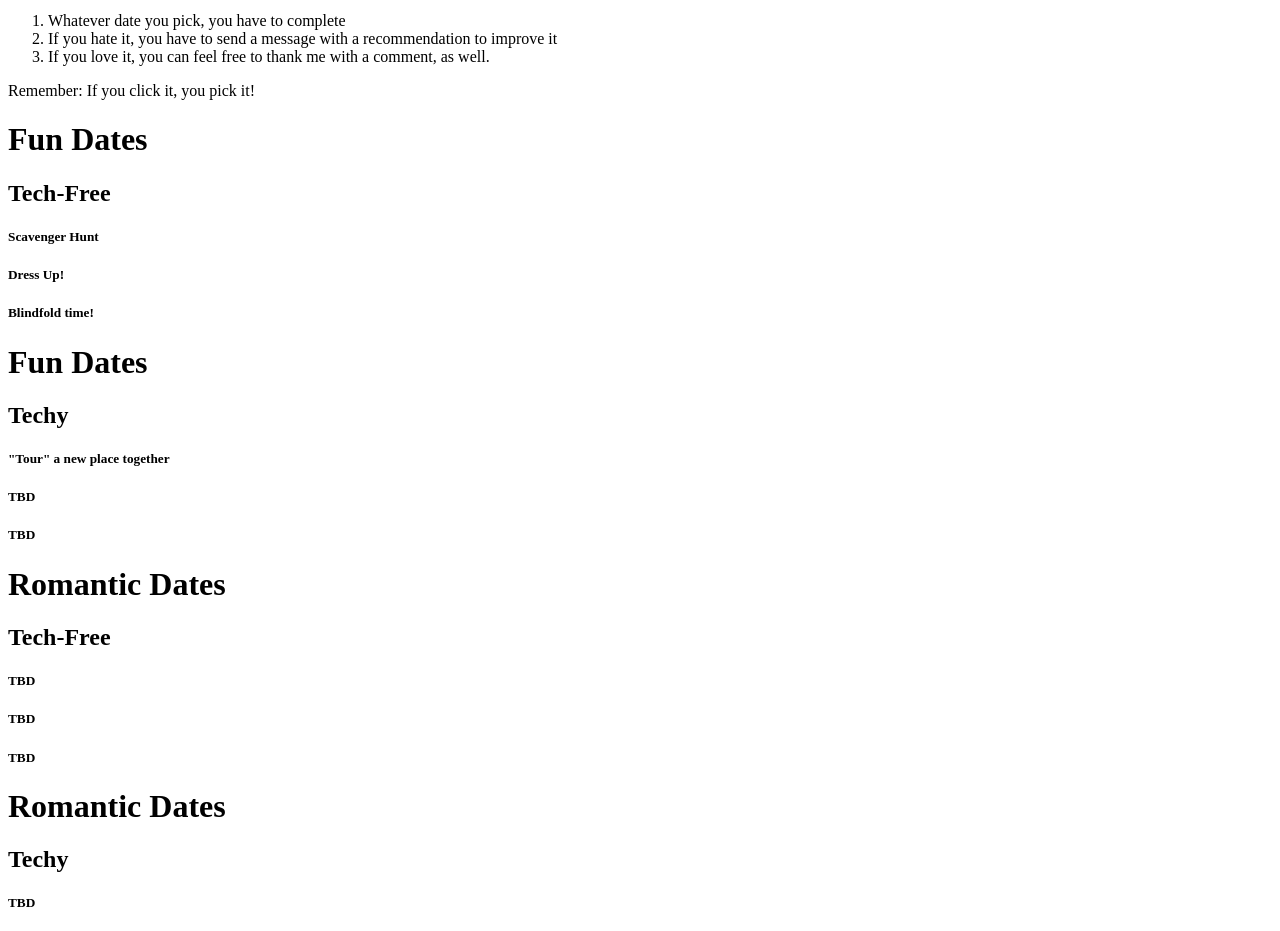
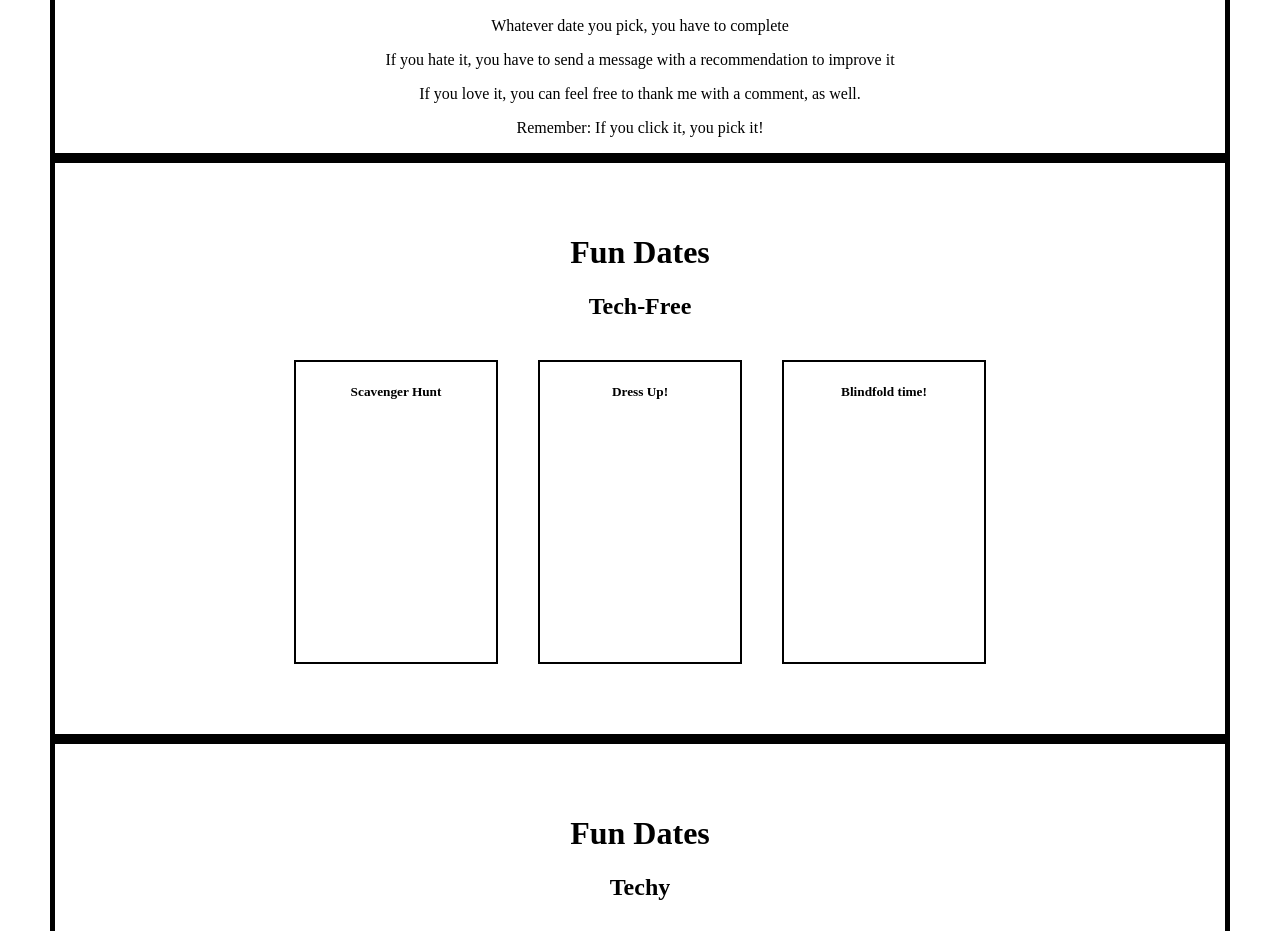
Before and after one commit to ajudd2020/datenightideas, a plain HTML site: page index.html in a window 1280 px wide. Shown: the part 260-1191 px from the top of the page. Drawn offline with Linux system fonts and the light colour scheme.

Commit message:
added styles and updated index.html to work better with styles

```diff
--- a/index.html
+++ b/index.html
@@ -2,6 +2,7 @@
 <html>
     <head>
         <title>Date Night Idea Generator</title>
+        <link rel="stylesheet" href="styles/style.css" />
     </head>
     <body>
         <nav>
@@ -20,72 +21,76 @@
                 There's one catch. If you're going to use these date nigth ideas, you have to follow the rules.
             </p>
             <h2>The Rules:</h2>
-            <ol>
-                <li>Whatever date you pick, you have to complete</li>
-                <li>If you hate it, you have to send a message with a recommendation to improve it</li>
-                <li>If you love it, you can feel free to thank me with a comment, as well.</li>
-            </ol>
+            <p>
+                Whatever date you pick, you have to complete
+            </p>
+            <p>
+                If you hate it, you have to send a message with a recommendation to improve it
+            </p>
+            <p>
+                If you love it, you can feel free to thank me with a comment, as well.
+            </p>
             <p>
                 Remember: If you click it, you pick it!
             </p>
             <!--BUTTON FOR "LET'S GO!"-->
         </header>
-        <div class="funTechFree">
+        <div class="funTechFree category">
             <h1>Fun Dates</h1>
             <h2>Tech-Free</h2>
-            <div class="funTechFreeIdeas">
-                <div class="funTechFreeIdeaOne">
+            <div class="ideas">
+                <div class="ideaCard">
                     <h5>Scavenger Hunt</h5>
                 </div>
-                <div class="funTechFreeIdeaTwo">
+                <div class="ideaCard">
                     <h5>Dress Up!</h5>
                 </div>
-                <div class="funTechFreeIdeaThree">
+                <div class="ideaCard">
                     <h5>Blindfold time!</h5>
                 </div>
             </div>
         </div>
-        <div class="funTechy">
+        <div class="funTechy category">
             <h1>Fun Dates</h1>
             <h2>Techy</h2>
-            <div class="funTechyIdeas">
-                <div class="funTechyIdeaOne">
+            <div class="ideas">
+                <div class="ideaCard">
                     <h5>"Tour" a new place together</h5>
                 </div>
-                <div class="funTechyIdeaTwo">
+                <div class="ideaCard">
                     <h5>TBD</h5>
                 </div>
-                <div class="funTechyIdeaThree">
+                <div class="ideaCard">
                     <h5>TBD</h5>
                 </div>
             </div>
         </div>
-        <div class="romanticTechFree">
+        <div class="romanticTechFree category">
             <h1>Romantic Dates</h1>
             <h2>Tech-Free</h2>
-            <div class="romanticTechFreeIdeas">
-                <div class="romanticTechFreeIdeaOne">
+            <div class="ideas">
+                <div class="ideaCard">
                     <h5>TBD</h5>
                 </div>
-                <div class="romanticTechFreeIdeaTwo">
+                <div class="ideaCard">
                     <h5>TBD</h5>
                 </div>
-                <div class="romanticTechFreeIdeaThree">
+                <div class="ideaCard">
                     <h5>TBD</h5>
                 </div>
             </div>
         </div>
-        <div class="romanticTechy">
+        <div class="romanticTechy category">
             <h1>Romantic Dates</h1>
             <h2>Techy</h2>
-            <div class="romanticTechyIdeas">
-                <div class="romanticTechyIdeaOne">
+            <div class="ideas">
+                <div class="ideaCard">
                     <h5>TBD</h5>
                 </div>
-                <div class="romanticTechyIdeaTwo">
+                <div class="ideaCard">
                     <h5>TBD</h5>
                 </div>
-                <div class="romanticTechyIdeaThree">
+                <div class="ideaCard">
                     <h5>TBD</h5>
                 </div>
             </div>
--- /dev/null
+++ b/styles/style.css
@@ -0,0 +1,33 @@
+body {
+    margin: 0px 50px 0px 50px;
+    text-align: center;
+}
+header {
+    border: 5px black solid;
+}
+.ideas {
+    display: flex;
+    justify-content: center;
+    align-items: center;
+}
+.ideaCard {
+    height: 300px;
+    width: 200px;
+    margin: 20px;
+    border: 2px black solid;
+}
+.category {
+    padding: 50px;
+}
+.funTechFree {
+    border: 5px black solid;
+}
+.funTechy {
+    border: 5px black solid;
+}
+.romanticTechFree {
+    border: 5px black solid;
+}
+.romanticTechy {
+    border: 5px black solid;
+}
```
